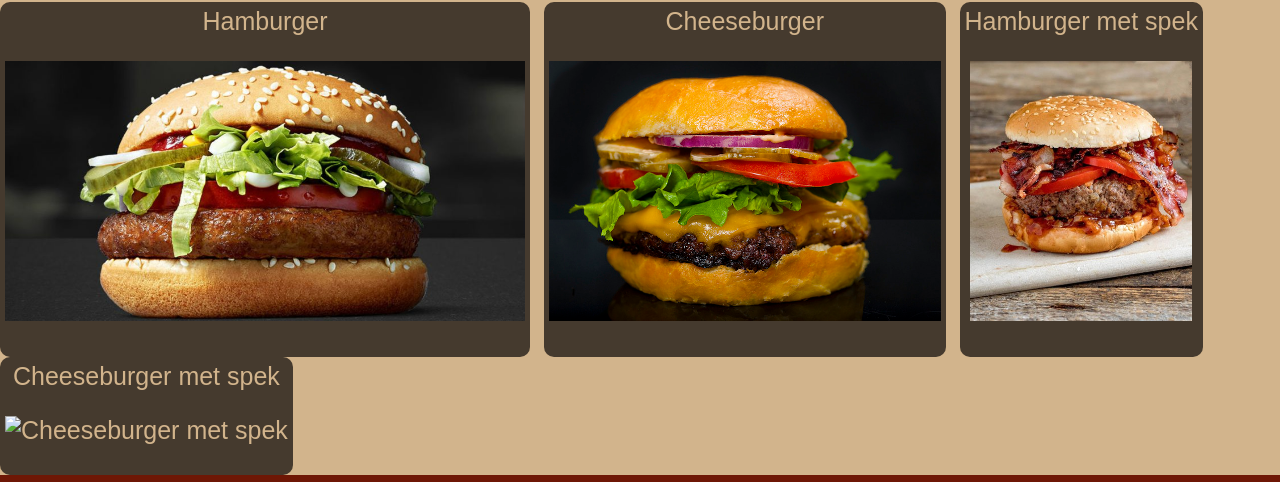
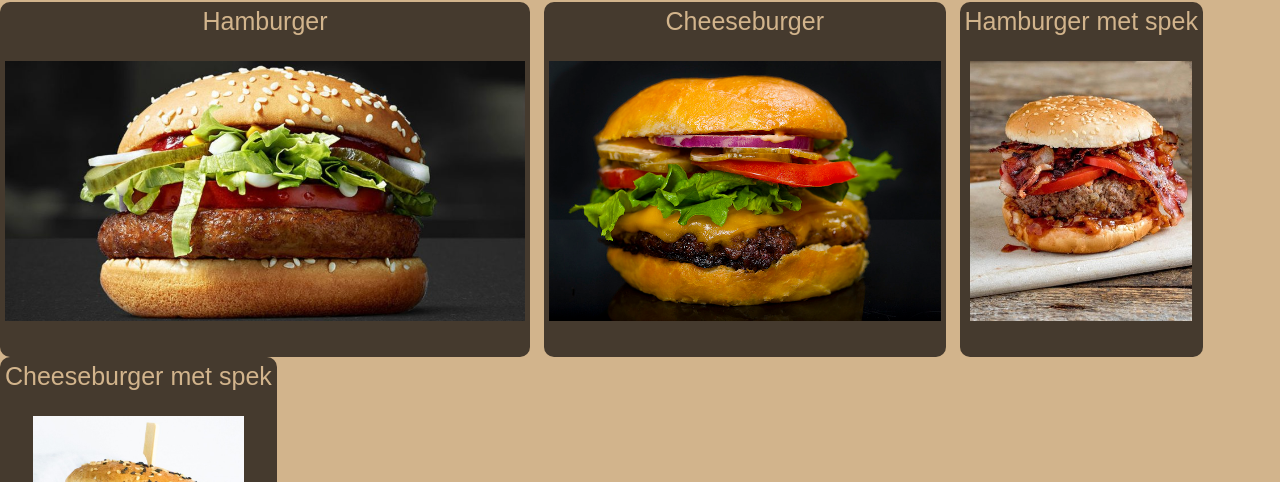
Before and after one commit to kipdaan/daand_hamburger, a plain HTML site: page Foto's.html in a window 1280 px wide. Shown: the part 285-767 px from the top of the page. Drawn offline with Linux system fonts and the light colour scheme.

Commit message:
Update Foto's.html

```diff
--- a/Foto's.html
+++ b/Foto's.html
@@ -81,9 +81,9 @@
                 <p><img src="Afbeeldingen/burger met spek.jpg" alt="Hamburger met spek"
                         style="width:auto;height:260px;"></p>
             </button></a>
-        <a href="Afbeeldingen/Hamburger met spek en kaas" target="blank"><button class="btn1">
+        <a href="Afbeeldingen/Hamburger met spek en kaas.jpg" target="blank"><button class="btn1">
                 Cheeseburger met spek
-                <p><img src="Afbeeldingen/Hamburger met spek en kaas" alt="Cheeseburger met spek"
+                <p><img src="Afbeeldingen/Hamburger met spek en kaas.jpg" alt="Cheeseburger met spek"
                         style="width:auto;height:260px;"></p>
             </button></a>
     </div>
@@ -144,4 +144,5 @@
     </div>
 </body>
 
+
 </html>
```
